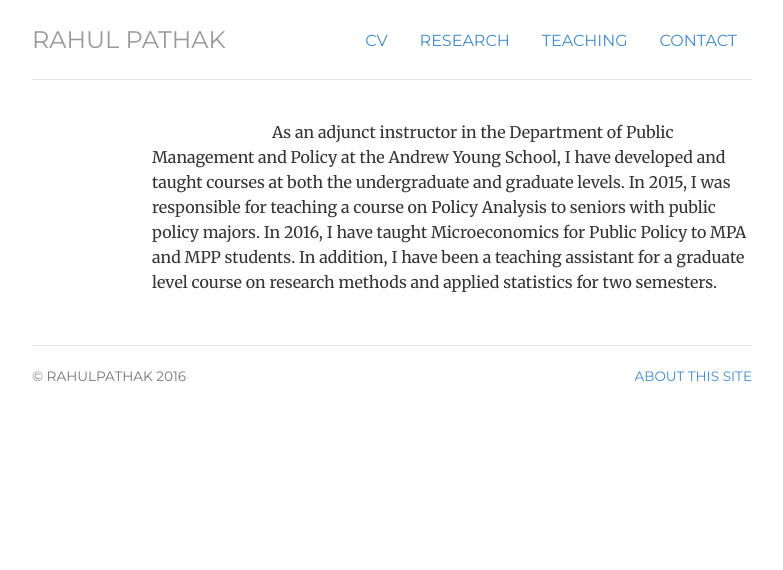
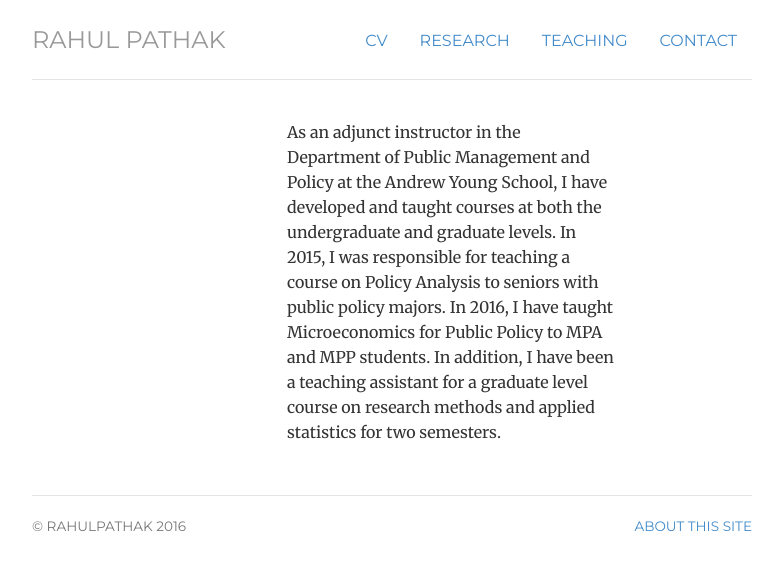
Before and after one commit to pathak-rahul/pathak-rahul.github.io, a Jekyll site: the page built from teaching/index.html, in a window 1280 px wide. Shown: the top 570 px of the page, without its empty margins (248-1031 px from the left). Built offline with Jekyll 4.4.1, drawn with Linux system fonts in a browser that asks for light colours.

Commit message:
Update index.html

```diff
--- a/teaching/index.html
+++ b/teaching/index.html
@@ -8,7 +8,7 @@
 	<div class="col-sm-4">
 	</div>
 
-	<div itemscope itemtype="http://data-vocabulary.org/Person" class="col-sm-offset-2">
+	<div itemscope itemtype="http://data-vocabulary.org/Person" class="col-sm-6">
 
 
 	<p class-"lead"> As an adjunct instructor in the Department of Public Management and Policy at the Andrew Young School, I have developed and taught courses at both the undergraduate and graduate levels. In 2015, I was responsible for teaching a course on Policy Analysis to seniors with public policy majors. In 2016, I have taught Microeconomics for Public Policy to MPA and MPP students. In addition, I have been a teaching assistant for a graduate level course on research methods and applied statistics for two semesters. </p> </span>
```
